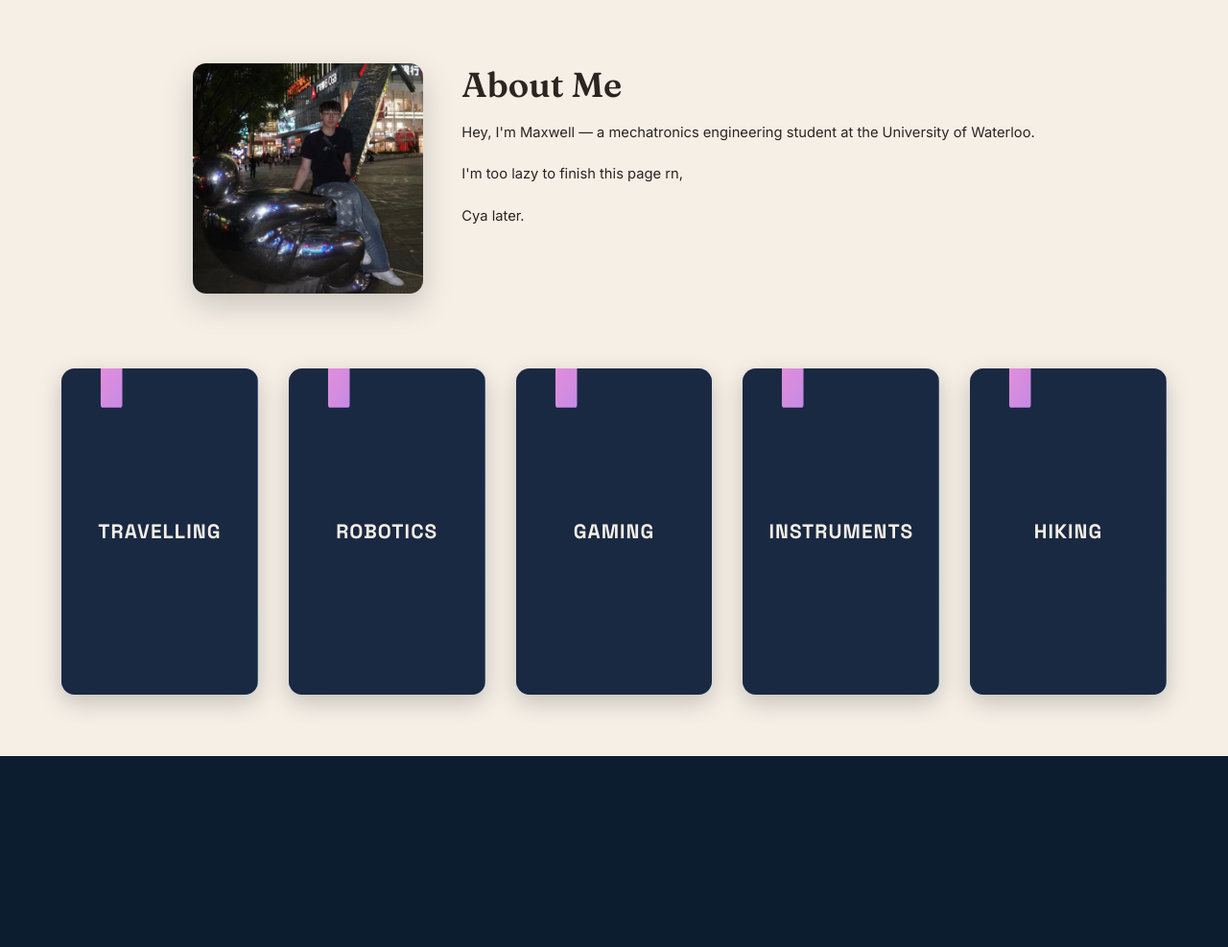
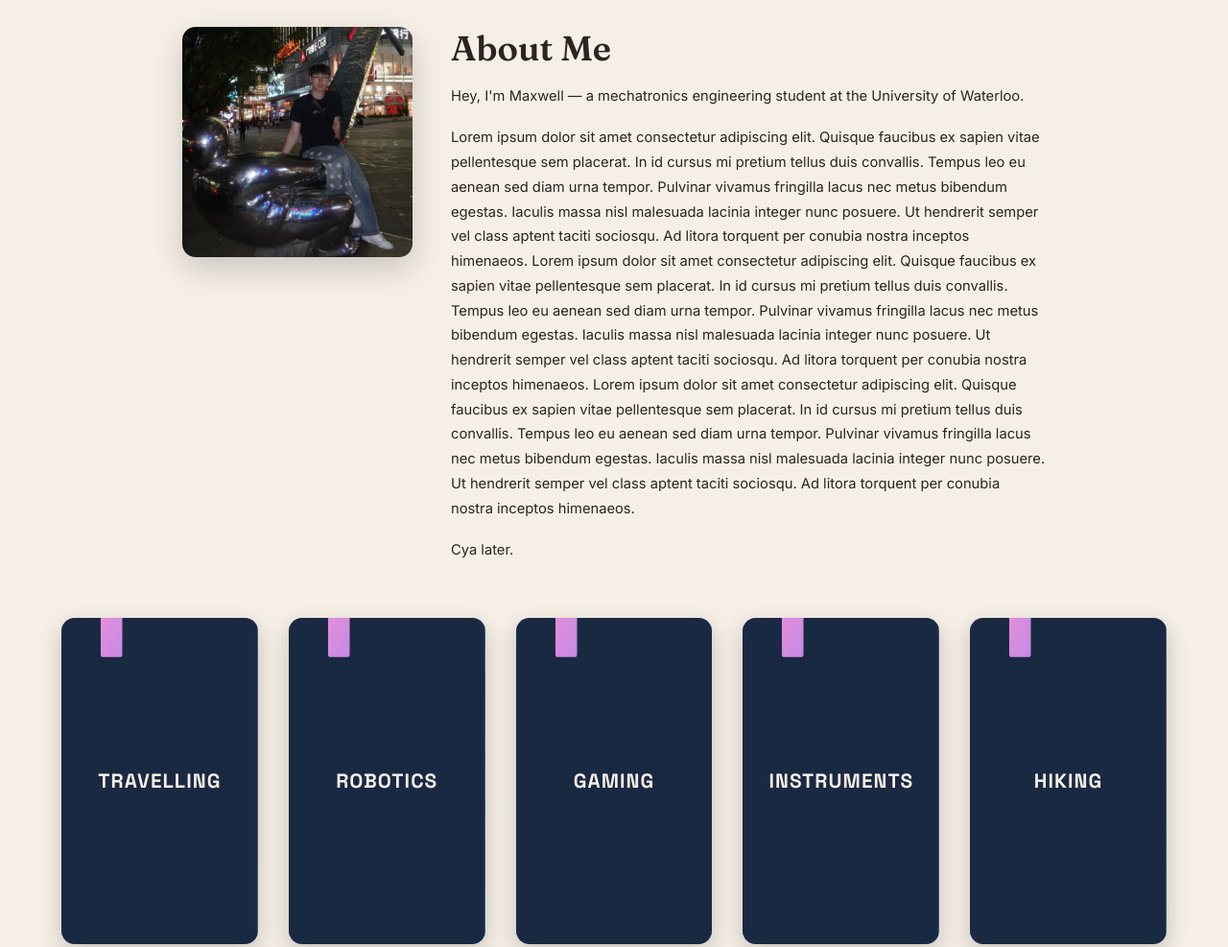
Before and after one commit to MeerMax8/maxwell-li.dev, an Astro site: page / in a window 1280 px wide. Shown: the part 860-1847 px from the top of the page at 96% size. Before the commit the page ends 1742 px from the top, so only its background shows below. Built offline with nearby package versions, Linux system fonts and the light colour scheme; Astro itself is replaced by a stand-in of ours.

Commit message:
placeholder about me text

```diff
--- a/src/pages/index.astro
+++ b/src/pages/index.astro
@@ -126,7 +126,11 @@ const hobbies = [
 
             </p>
             <p>
-              I'm too lazy to finish this page rn,
+              Lorem ipsum dolor sit amet consectetur adipiscing elit. Quisque faucibus ex sapien vitae pellentesque sem placerat. In id cursus mi pretium tellus duis convallis. Tempus leo eu aenean sed diam urna tempor. Pulvinar vivamus fringilla lacus nec metus bibendum egestas. Iaculis massa nisl malesuada lacinia integer nunc posuere. Ut hendrerit semper vel class aptent taciti sociosqu. Ad litora torquent per conubia nostra inceptos himenaeos.
+
+              Lorem ipsum dolor sit amet consectetur adipiscing elit. Quisque faucibus ex sapien vitae pellentesque sem placerat. In id cursus mi pretium tellus duis convallis. Tempus leo eu aenean sed diam urna tempor. Pulvinar vivamus fringilla lacus nec metus bibendum egestas. Iaculis massa nisl malesuada lacinia integer nunc posuere. Ut hendrerit semper vel class aptent taciti sociosqu. Ad litora torquent per conubia nostra inceptos himenaeos.
+
+              Lorem ipsum dolor sit amet consectetur adipiscing elit. Quisque faucibus ex sapien vitae pellentesque sem placerat. In id cursus mi pretium tellus duis convallis. Tempus leo eu aenean sed diam urna tempor. Pulvinar vivamus fringilla lacus nec metus bibendum egestas. Iaculis massa nisl malesuada lacinia integer nunc posuere. Ut hendrerit semper vel class aptent taciti sociosqu. Ad litora torquent per conubia nostra inceptos himenaeos.
             </p>
             <p>
               Cya later.
```
